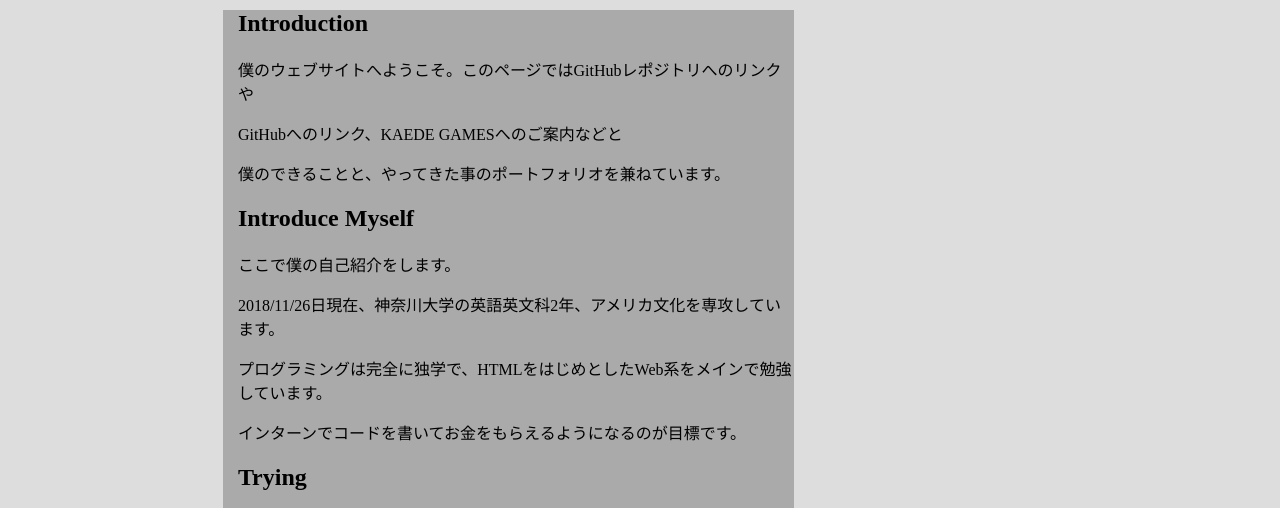
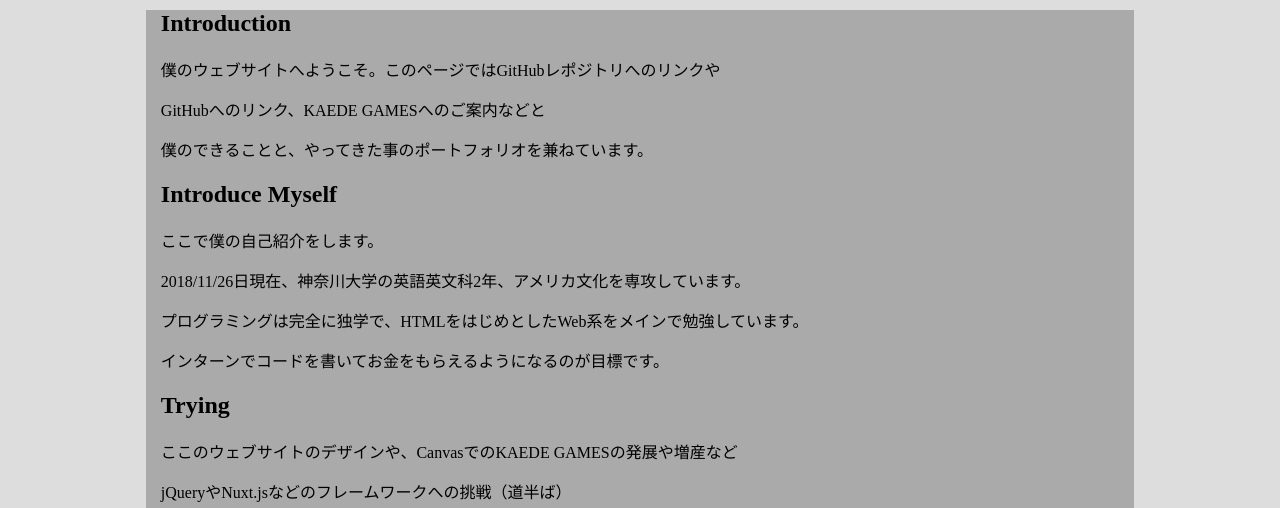
Before and after one commit to KaedeAPK/kaedeAPK.github.io, a plain HTML site: page index.html in a window 1280 px wide. Shown: the part 218-726 px from the top of the page. Drawn offline with Linux system fonts and the light colour scheme.

Commit message:
centrize

```diff
--- a/index.html
+++ b/index.html
@@ -60,10 +60,10 @@
         background-color: #ddd;
     }
     article {
-        margin-left: 17%;
+        margin:auto;
         margin-top: 0%;
         background: #aaa;
-        width: 44%;
+        width: 77%;
         padding-left: 15px;
     }
     div #d2 {
```
